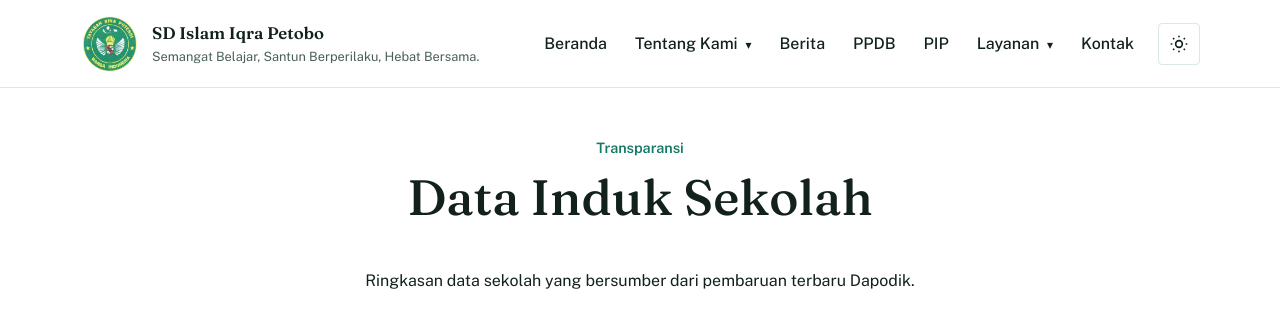
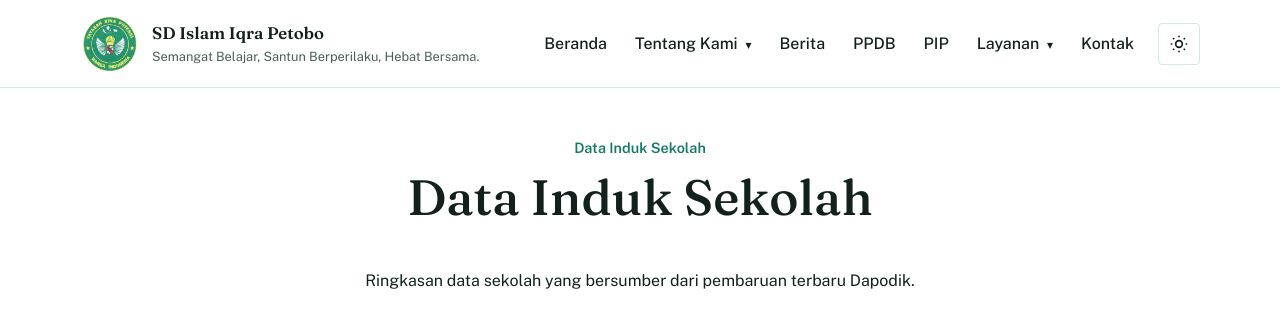
Before and after one commit to IQRADevl/iqradevl.github.io, a Jekyll site: the page built from data.md, in a window 1280 px wide and 900 px high. Shown: the top 332 px of the window. Built offline with Jekyll 4.4.1, drawn with Linux system fonts in a browser that asks for light colours.

Commit message:
Update data.md

```diff
--- a/data.md
+++ b/data.md
@@ -1,7 +1,7 @@
 ---
 layout: page
 title: Data Induk Sekolah
-section: Transparansi
+section: Data Induk Sekolah
 excerpt_text: Ringkasan data sekolah yang bersumber dari pembaruan terbaru Dapodik.
 permalink: /data/
 ---
```
